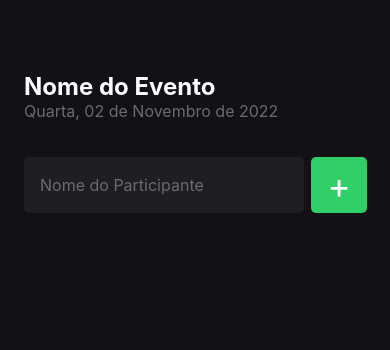
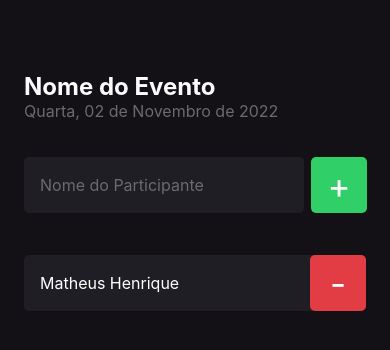
Before and after one commit to matheusOliv23/IwillGo-ReactNative, a React Native app: screen / in a window 390 px wide. Shown: the top 350 px of the page. Built offline with nearby package versions, Linux system fonts and the light colour scheme.

Commit message:
feat: add participant component

```diff
--- /dev/null
+++ b/src/components/Participant/index.tsx
@@ -0,0 +1,14 @@
+import React from "react";
+import { View, Text, TouchableOpacity } from "react-native";
+import { styles } from "./styles";
+
+export function Participant() {
+  return (
+    <View style={styles.container}>
+      <Text style={styles.name}>Matheus Henrique</Text>
+      <TouchableOpacity style={styles.button}>
+        <Text style={styles.buttonText}>-</Text>
+      </TouchableOpacity>
+    </View>
+  );
+}
--- /dev/null
+++ b/src/components/Participant/styles.ts
@@ -0,0 +1,29 @@
+import { StyleSheet } from "react-native";
+export const styles = StyleSheet.create({
+  container: {
+    width: "100%",
+    backgroundColor: "#1f1e25",
+    borderRadius: 5,
+    flexDirection: "row",
+    alignItems: "center",
+    marginBottom: 10,
+  },
+  name: {
+    color: "#fff",
+    fontSize: 16,
+    flex: 1,
+    marginLeft: 16,
+  },
+  buttonText: {
+    color: "#fff",
+    fontSize: 35,
+  },
+  button: {
+    width: 56,
+    height: 56,
+    borderRadius: 5,
+    backgroundColor: "#e23c44",
+    alignItems: "center",
+    justifyContent: "center",
+  },
+});
--- a/src/screens/Home/index.tsx
+++ b/src/screens/Home/index.tsx
@@ -1,5 +1,6 @@
 import React from "react";
 import { Text, View, TextInput, TouchableOpacity } from "react-native";
+import { Participant } from "../../components/Participant";
 import { styles } from "./styles";
 
 export function Home() {
@@ -20,6 +21,7 @@ export function Home() {
           <Text style={styles.buttonText}>+</Text>
         </TouchableOpacity>
       </View>
+      <Participant />
     </View>
   );
 }
```
